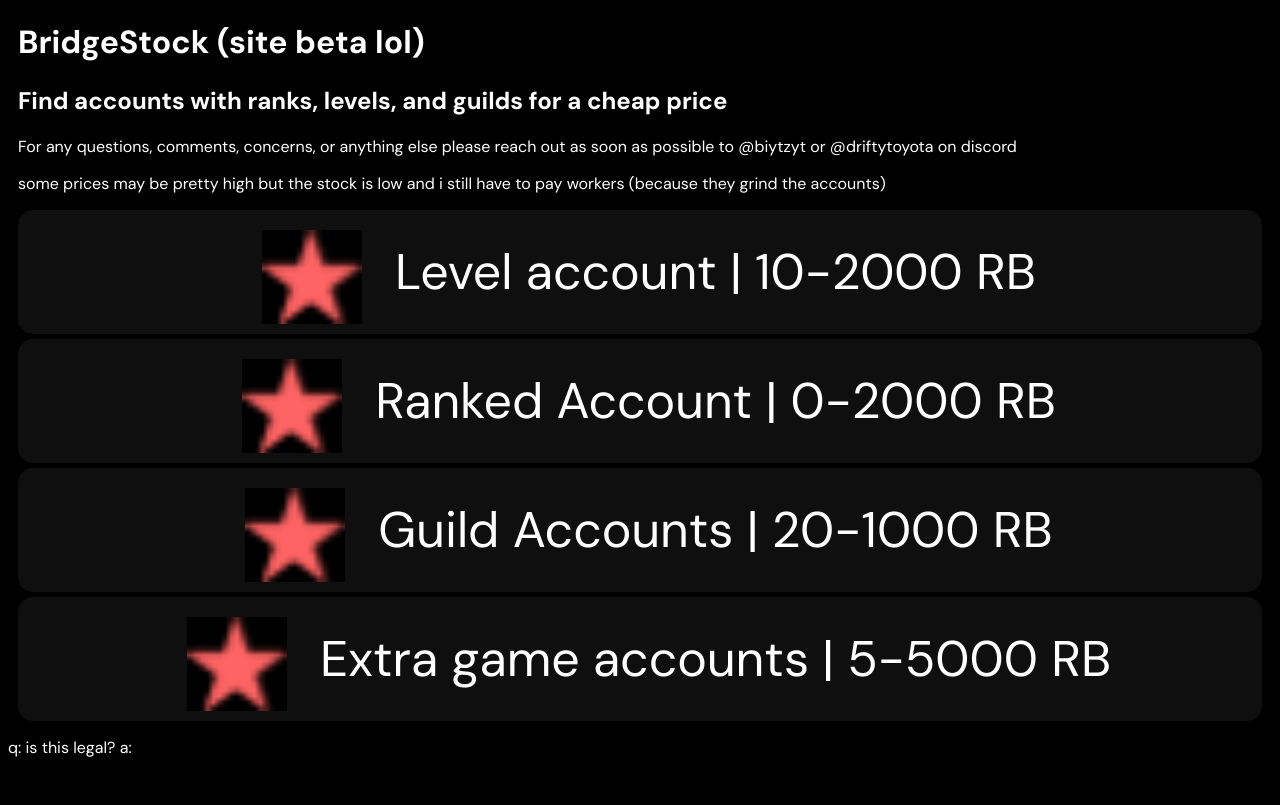
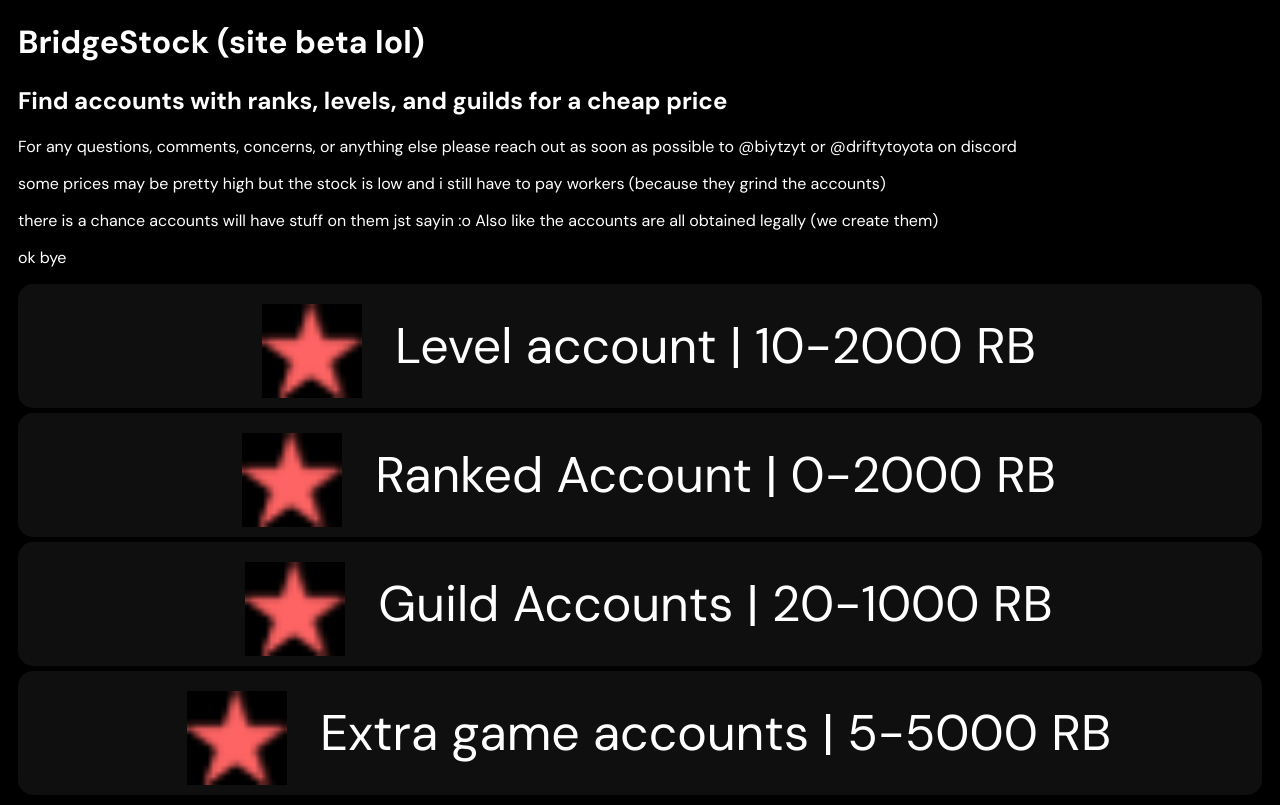
Before and after one commit to bridgeshop/bridgeshop.github.io, a plain HTML site: page index.html in a window 1280 px wide. Drawn offline with Linux system fonts and the light colour scheme.

Commit message:
Update index.html

```diff
--- a/index.html
+++ b/index.html
@@ -68,6 +68,8 @@
     <h2>Find accounts with ranks, levels, and guilds for a cheap price</h2>
     <p>For any questions, comments, concerns, or anything else please reach out as soon as possible to @biytzyt or @driftytoyota on discord</p>
     <p>some prices may be pretty high but the stock is low and i still have to pay workers (because they grind the accounts)</p>
+    <p>there is a chance accounts will have stuff on them jst sayin :o   Also like the accounts are all obtained legally (we create them)</p>
+    <p>ok bye</p>
 
     <div class="accs">
       <div onclick="showPage('level')" class="Stars">
@@ -92,8 +94,6 @@
 
     </div>
   </div>
-
-  <p>q: is this legal? a: </p>
 
 
   <div id="level" class="lvlshop">
```
